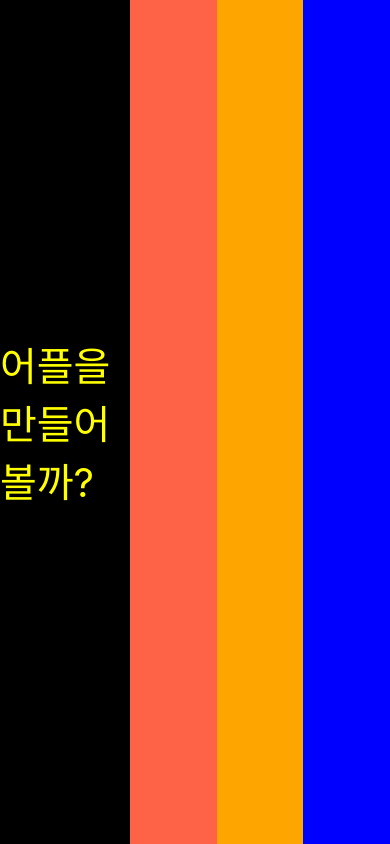
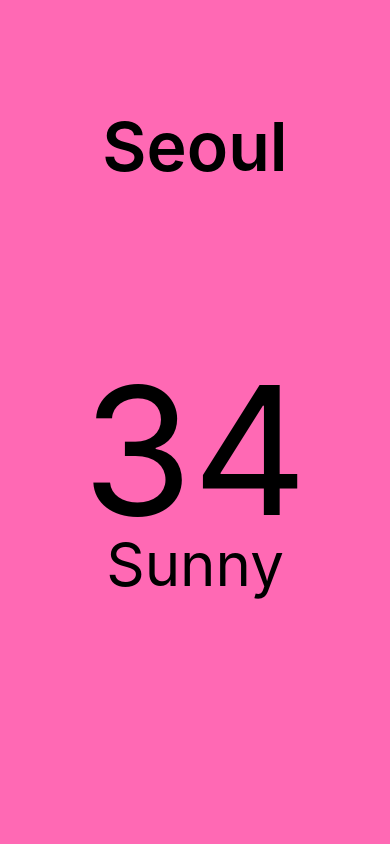
Before and after one commit to kwonyongjun9978/ReactNative, a React Native app: screen / in a window 390 px wide. Built offline with nearby package versions, Linux system fonts and the light colour scheme.

Commit message:
css(flex,ScrollView,Dimensions)

```diff
--- a/App.js
+++ b/App.js
@@ -1,28 +1,68 @@
-import { StatusBar } from 'expo-status-bar';
-import { StyleSheet, Text, View } from 'react-native';
+import { StyleSheet, Text, View, ScrollView, Dimensions } from 'react-native';
+
+const {width:SCREEN_WIDTH} = Dimensions.get("window"); //Dimensions : 해당 핸드폰의 screen size를 알수 있는 API
+
+console.log(SCREEN_WIDTH);
 
 export default function App() {
   return (
-    <View style={{flex:1, flexDirection: 'row'}}>
     <View style={styles.container}>
-      <Text style={styles.text}>어플을 만들어 볼까?</Text>
-    </View>
-    <View style={{flex:1, backgroundColor: 'tomato'}}></View>
-    <View style={{flex:1, backgroundColor: 'orange'}}></View>
-    <View style={{flex:1, backgroundColor: 'blue'}}></View>
+      <View style={styles.city}>
+        <Text style={styles.cityName}>Seoul</Text>
+      </View>
+      <ScrollView
+      horizontal
+      pagingEnabled
+      showsHorizontalScrollIndicator="false"
+      contentContainerStyle={styles.weather}>
+        <View style={styles.day}>
+          <Text style={styles.temp}>34</Text>
+          <Text style={styles.description}>Sunny</Text>
+        </View>
+        <View style={styles.day}>
+          <Text style={styles.temp}>34</Text>
+          <Text style={styles.description}>Sunny</Text>
+        </View>
+        <View style={styles.day}>
+          <Text style={styles.temp}>34</Text>
+          <Text style={styles.description}>Sunny</Text>
+        </View>
+        <View style={styles.day}>
+          <Text style={styles.temp}>34</Text>
+          <Text style={styles.description}>Sunny</Text>
+        </View>
+      </ScrollView>
     </View>
   );
 }
 
 const styles = StyleSheet.create({
-  container: {
-    flex: 1.5,
-    backgroundColor: 'black',
+  container:{
+    flex:1,
+    backgroundColor: 'hotpink',
+  },
+  city:{
+    flex:1.2,
+    justifyContent: 'center',
     alignItems: 'center',
-    justifyContent: 'center',
   },
-  text: {
-    fontSize: 40,
-    color: 'yellow',
-  }
-});
+  cityName:{
+    fontSize: 68,
+    fontWeight: '600',
+  },
+  weather:{
+
+  },
+  day:{
+    width: SCREEN_WIDTH,
+    alignItems:'center',
+  },
+  temp:{
+    marginTop: 50,
+    fontSize: 178,
+  },
+  description:{
+    marginTop: -30,
+    fontSize: 60,
+  },
+})
```
